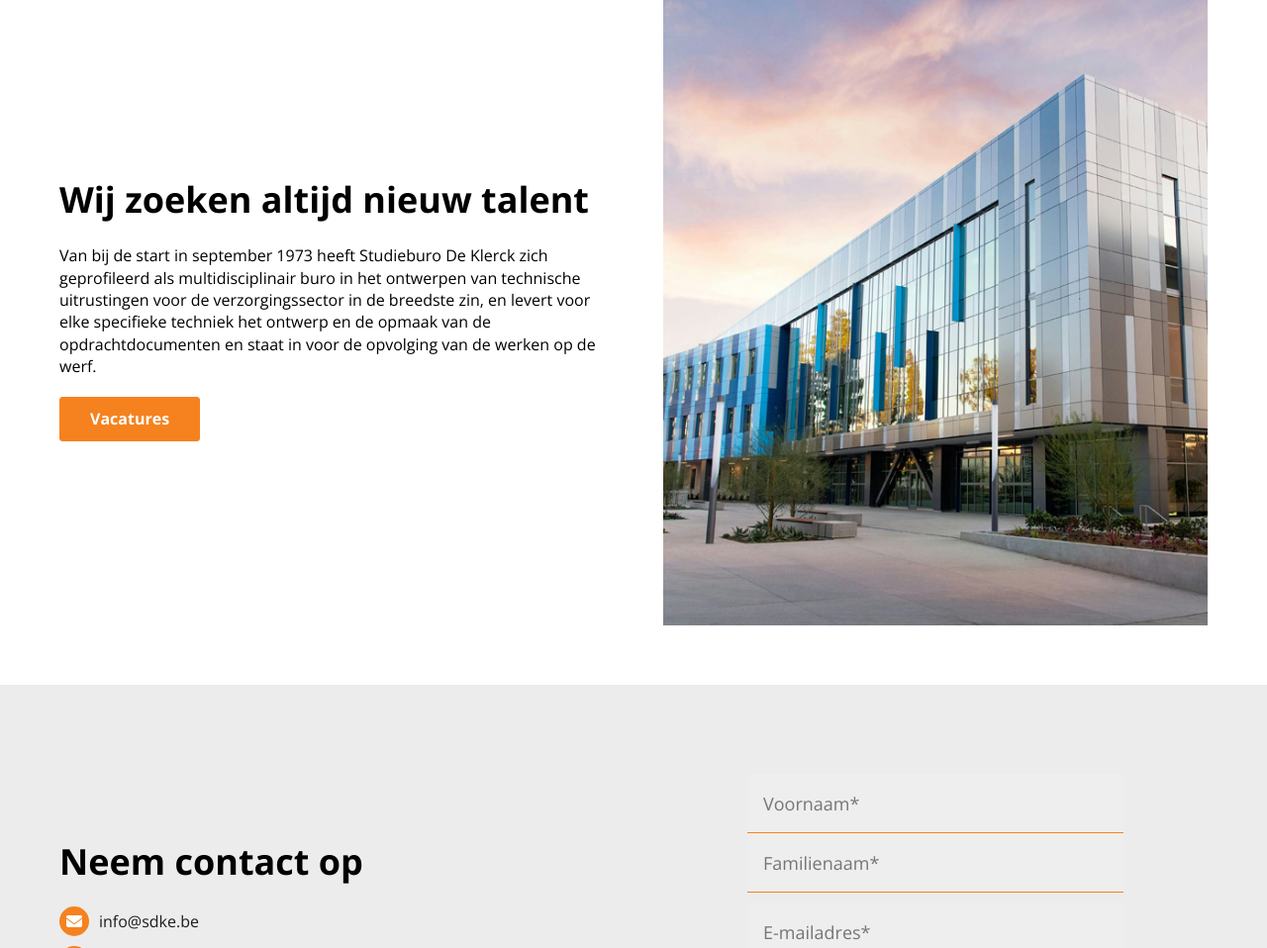
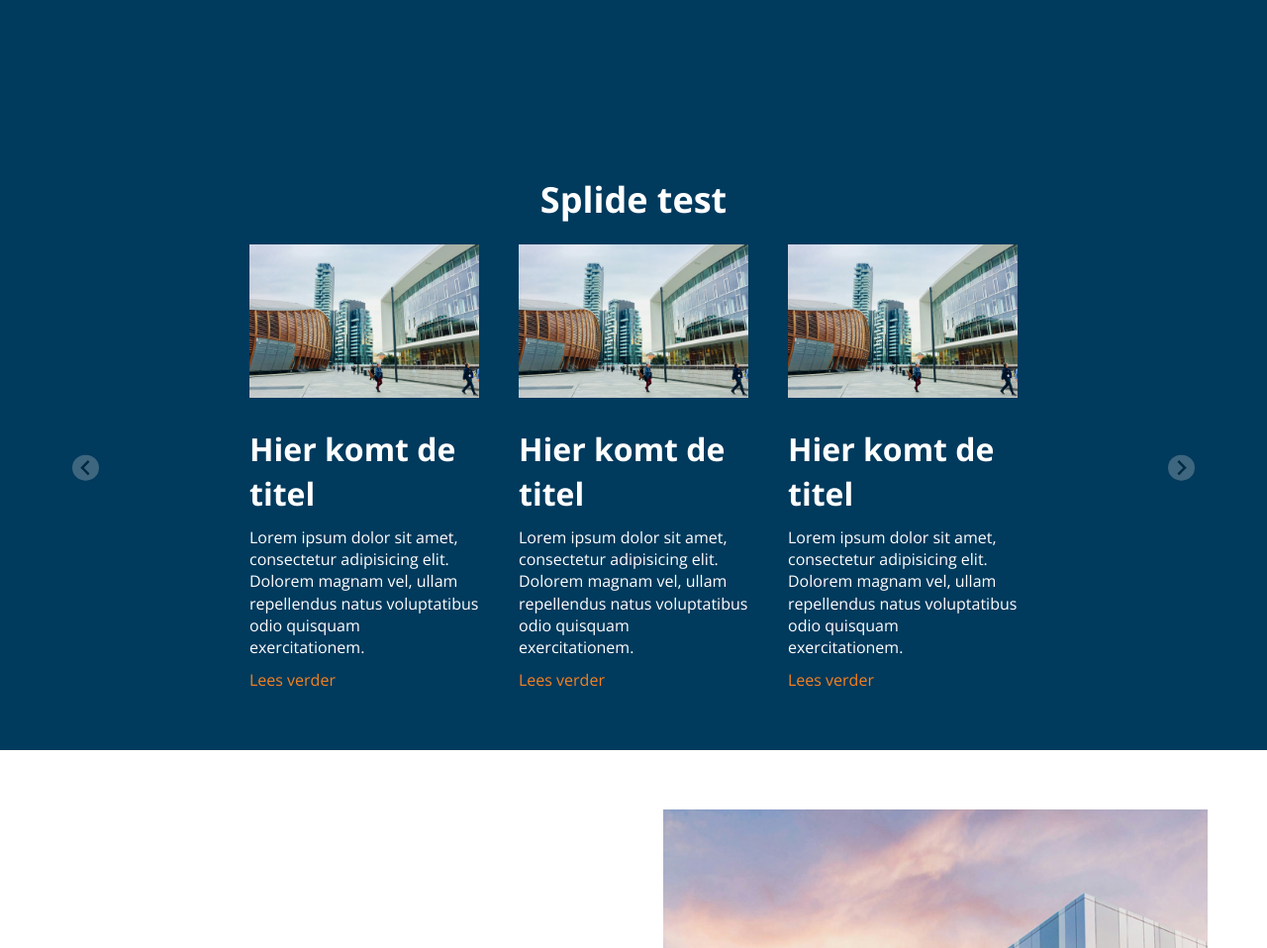
Before and after one commit to K1NGAARON/sdke-brugge, a plain HTML site: page index.html in a window 1280 px wide. Shown: the part 3603-4561 px from the top of the page at 99% size. Drawn offline with nearby package versions, Linux system fonts and the light colour scheme; files whose address does not match are found by name.

Commit message:
changers

```diff
--- /dev/null
+++ b/home/js/splide.js
@@ -0,0 +1,7 @@
+document.addEventListener( 'DOMContentLoaded', function() {
+    new Splide( '#splide-test', {
+        type: 'slide',
+        perPage: 3,
+        perMove: 1,
+    }).mount();
+});
--- a/index.html
+++ b/index.html
@@ -11,8 +11,10 @@
     <link rel="stylesheet" href="/css/global.css">
     <link rel="stylesheet" href="/css/header-footer.css">
     <link rel="stylesheet" href="/home/css/style.css">
+    <link rel="stylesheet" href="/home/css/splide.css">
 
     <link rel="stylesheet" href="https://cdnjs.cloudflare.com/ajax/libs/font-awesome/6.4.0/css/all.min.css"/>
+    <link rel="stylesheet" href="https://cdn.jsdelivr.net/npm/@splidejs/splide/dist/css/splide.min.css">
 
     <link rel="apple-touch-icon" sizes="180x180" href="/assets/favicon/apple-touch-icon.png">
     <link rel="icon" type="image/png" sizes="32x32" href="/assets/favicon/favicon-32x32.png">
@@ -225,7 +227,7 @@
 </div>
 
 <div class="section blue news">
-    <div class="row-flex-col center">
+    <div class="row flex-col center">
         <div class="heading-wrapper">
             <h2>
                 Nieuws
@@ -299,6 +301,79 @@
         </div>
     </div>
 </div>
+
+
+
+
+
+
+
+
+
+<div class="section news blue">
+    <div class="row flex-col center animate">
+        <h2>
+            Splide test
+        </h2>
+
+        <div class="splide" id="splide-test">
+            <div class="splide__track">
+                <div class="splide__list wrapper news-wrapper">
+                    <div class="splide__slide item">
+                        <img src="/home/img/image2.jpg" alt="">
+                        <div class="content">
+                            <h3>
+                                Hier komt de titel
+                            </h3>
+                            <p>
+                                Lorem ipsum dolor sit amet, consectetur adipisicing elit. Dolorem magnam vel, ullam repellendus natus voluptatibus odio quisquam exercitationem.
+                            </p>
+                            <a href="">
+                                Lees verder
+                            </a>
+                        </div>
+                    </div>
+                    <div class="splide__slide item">
+                        <img src="/home/img/image2.jpg" alt="">
+                        <div class="content">
+                            <h3>
+                                Hier komt de titel
+                            </h3>
+                            <p>
+                                Lorem ipsum dolor sit amet, consectetur adipisicing elit. Dolorem magnam vel, ullam repellendus natus voluptatibus odio quisquam exercitationem.
+                            </p>
+                            <a href="">
+                                Lees verder
+                            </a>
+                        </div>
+                    </div>
+                    <div class="splide__slide item">
+                        <img src="/home/img/image2.jpg" alt="">
+                        <div class="content">
+                            <h3>
+                                Hier komt de titel
+                            </h3>
+                            <p>
+                                Lorem ipsum dolor sit amet, consectetur adipisicing elit. Dolorem magnam vel, ullam repellendus natus voluptatibus odio quisquam exercitationem.
+                            </p>
+                            <a href="">
+                                Lees verder
+                            </a>
+                        </div>
+                    </div>
+                </div>
+            </div>
+        </div>
+    </div>
+</div>
+
+
+
+
+
+
+
+
 
 <div class="section">
     <div class="row animate">
@@ -418,7 +493,9 @@
 <div id="overlay"></div>
 
     <script src="https://code.jquery.com/jquery-3.7.0.min.js"></script>
+    <script src="https://cdn.jsdelivr.net/npm/@splidejs/splide/dist/js/splide.min.js"></script>
     <script src="/js/global.js"></script>
     <script src="/home/js/script.js"></script>
+    <script src="/home/js/splide.js"></script>
 </body>
 </html>
```
Also changed, not shown: home/css/splide.css (added).
